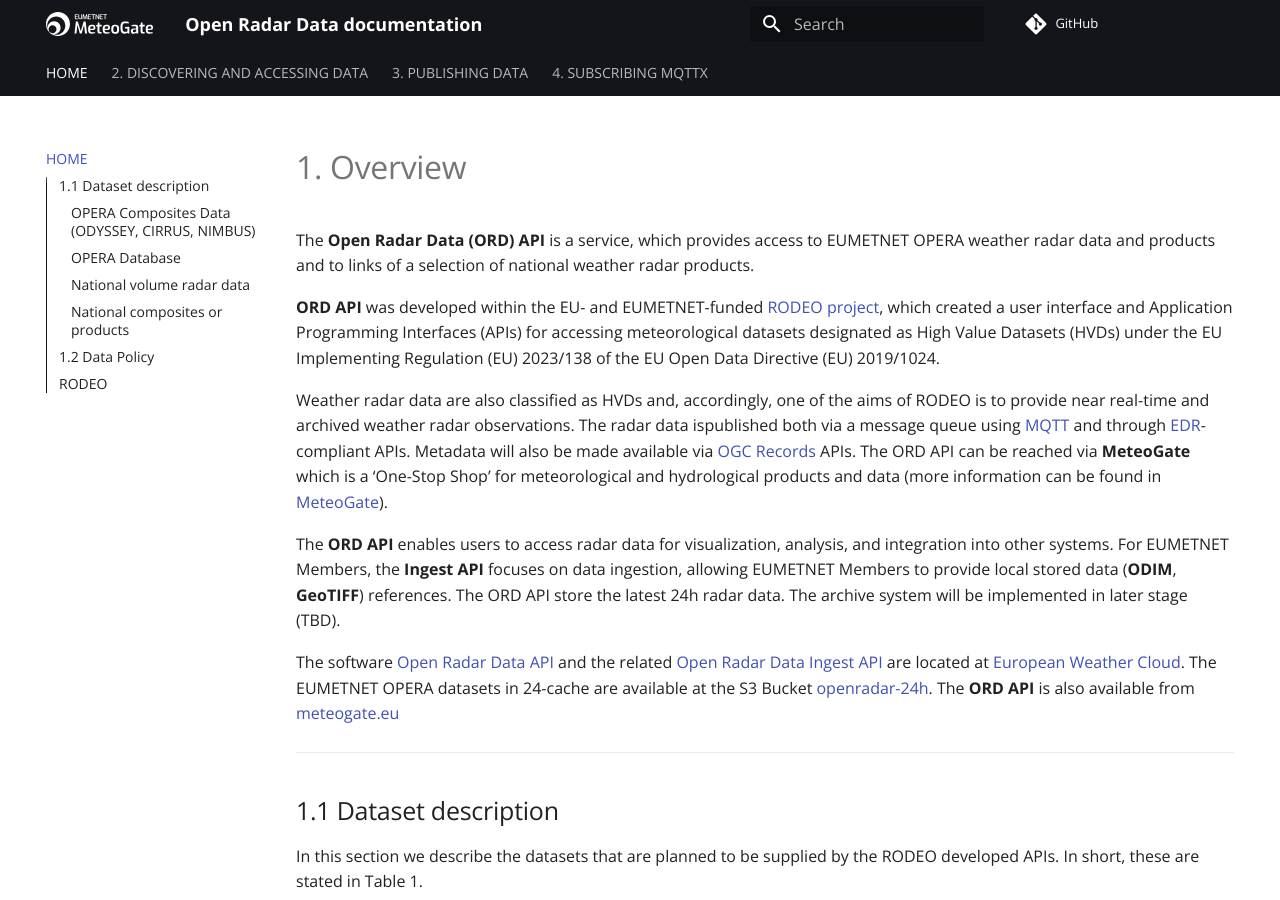
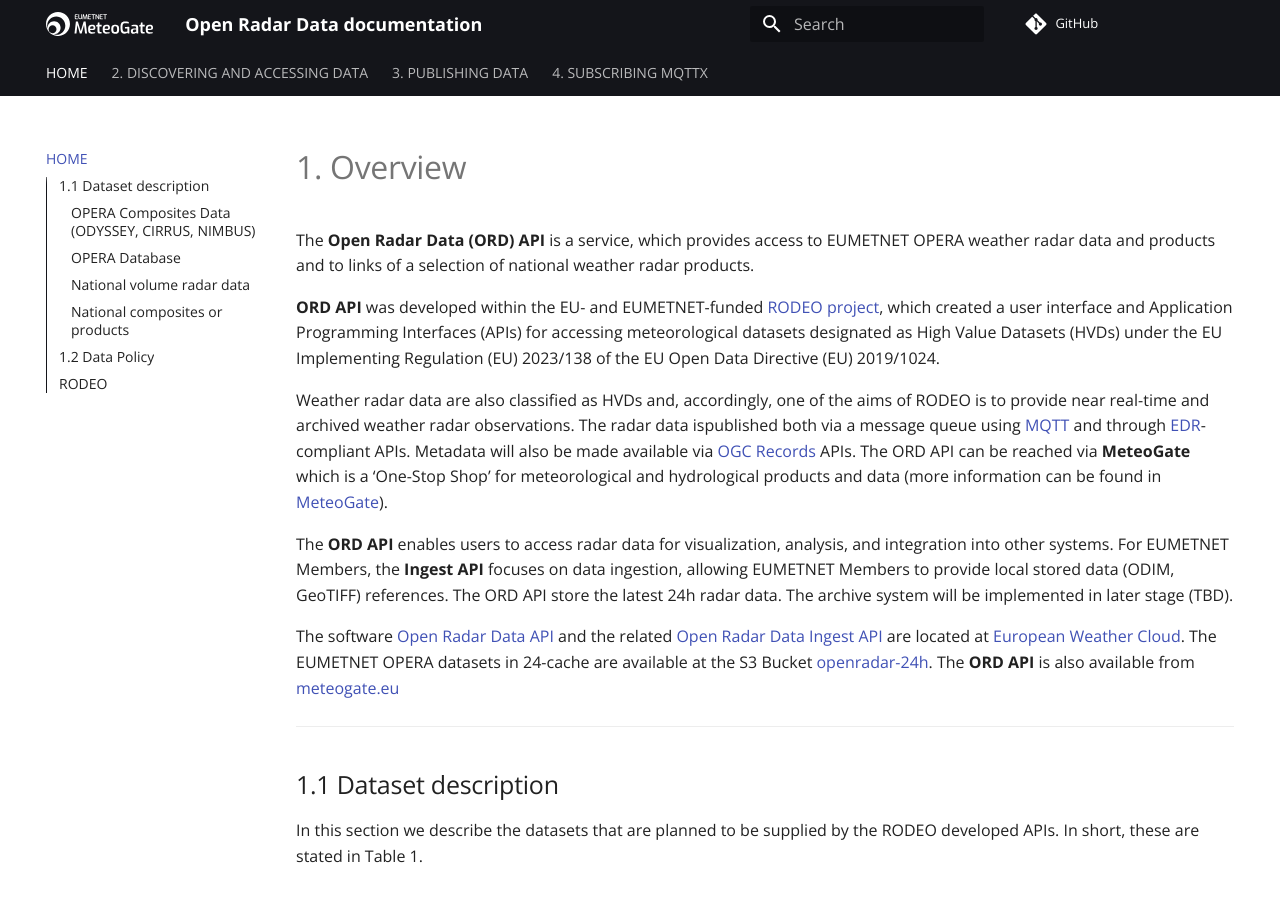
Before and after one commit to EUMETNET/openradardata-documentation, an MkDocs documentation site: the page built from docs/1-ORD-API-overview.md, in a window 1280 px wide and 900 px high. Built offline with MkDocs 1.6.1 and Material for MkDocs 9.7.7, drawn with Linux system fonts in a browser that asks for light colours; comment, search, counter and statistics services are not loaded.

```diff
--- a/docs/1-ORD-API-overview.md
+++ b/docs/1-ORD-API-overview.md
@@ -6,7 +6,7 @@ The **Open Radar Data (ORD) API** is a service, which provides access to EUMETNE
 
 Weather radar data are also classified as HVDs and, accordingly, one of the aims of RODEO is to provide near real-time and archived weather radar observations. The radar data ispublished both via a message queue using [MQTT](https://mqtt.org/) and through [EDR](https://ogcapi.ogc.org/edr/)-compliant APIs. Metadata will also be made available via [OGC Records](https://ogcapi.ogc.org/records/) APIs. The ORD API can be reached via **MeteoGate** which is a ‘One-Stop Shop’ for meteorological and hydrological products and data (more information can be found in [MeteoGate](https://meteogate.eu/)).
 
-The **ORD API** enables users to access radar data for visualization, analysis, and integration into other systems. For EUMETNET Members, the **Ingest API** focuses on data ingestion, allowing EUMETNET Members to provide local stored data (**ODIM**, **GeoTIFF**) references. The ORD API store the latest 24h radar data. The archive system will be implemented in later stage (TBD).
+The **ORD API** enables users to access radar data for visualization, analysis, and integration into other systems. For EUMETNET Members, the **Ingest API** focuses on data ingestion, allowing EUMETNET Members to provide local stored data (ODIM, GeoTIFF) references. The ORD API store the latest 24h radar data. The archive system will be implemented in later stage (TBD).
 
 The software [Open Radar Data API](https://radar.meteogate.eu/api/) and the related [Open Radar Data Ingest API](https://radar.meteogate.eu/ingest/) are located at [European Weather Cloud](https://europeanweather.cloud/). The EUMETNET OPERA datasets in 24-cache are available at the S3 Bucket [openradar-24h](https://s3.waw3-1.cloudferro.com/openradar-24h/). The **ORD API** is also available from [meteogate.eu](https://api.meteogate.eu/ord/edr)
 
```
